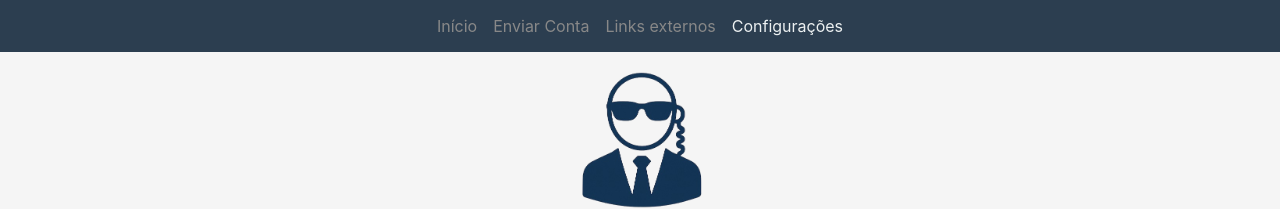
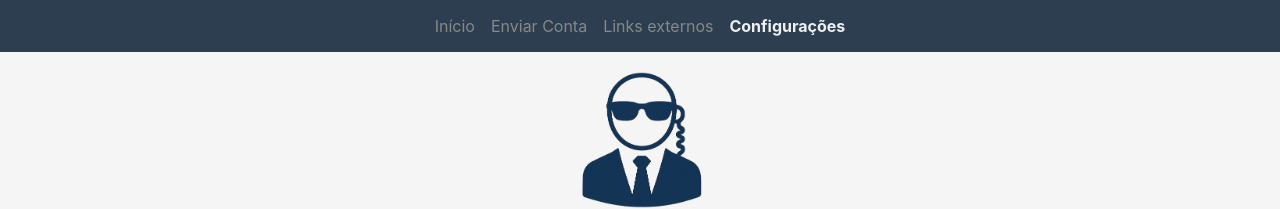
Before and after one commit to marceloadaes/AgentBill, a Next.js app: page / in a window 1280 px wide. Shown: the top 209 px of the page. Built offline with nearby package versions, Linux system fonts and the light colour scheme.

Commit message:
style: update nav links

```diff
--- a/components/Layout.tsx
+++ b/components/Layout.tsx
@@ -36,7 +36,9 @@ export default function Layout({ children }: Props) {
     return disable ? (
       <span className={styles.disabled}>{label}</span>
     ) : (
-      <Link href={href}>{label}</Link>
+      <Link href={href} className={styles.navLink}>
+        {label}
+      </Link>
     );
   };
 
@@ -47,7 +49,9 @@ export default function Layout({ children }: Props) {
           {renderLink('/', 'Início', !configured)}
           {renderLink('/upload', 'Enviar Conta', !configured)}
           {renderLink('/links', 'Links externos', !configured)}
-          <Link href="/settings">Configurações</Link>
+          <Link href="/settings" className={styles.navLink}>
+            Configurações
+          </Link>
         </nav>
       </header>
       <div className={styles.logoContainer}>
--- a/styles/Layout.module.css
+++ b/styles/Layout.module.css
@@ -19,10 +19,11 @@
   gap: 1rem;
 }
 
-.nav a {
+.navLink {
   color: #ecf0f1;
+  font-weight: bold;
   transition: color 0.2s ease;
-  text-decoration: none;
+  text-decoration: none !important;
 }
 
 .disabled {
@@ -31,9 +32,8 @@
   cursor: default;
 }
 
-.nav a:hover {
+.navLink:hover {
   color: #ffffff;
-  text-decoration: underline;
 }
 
 .main {
```
